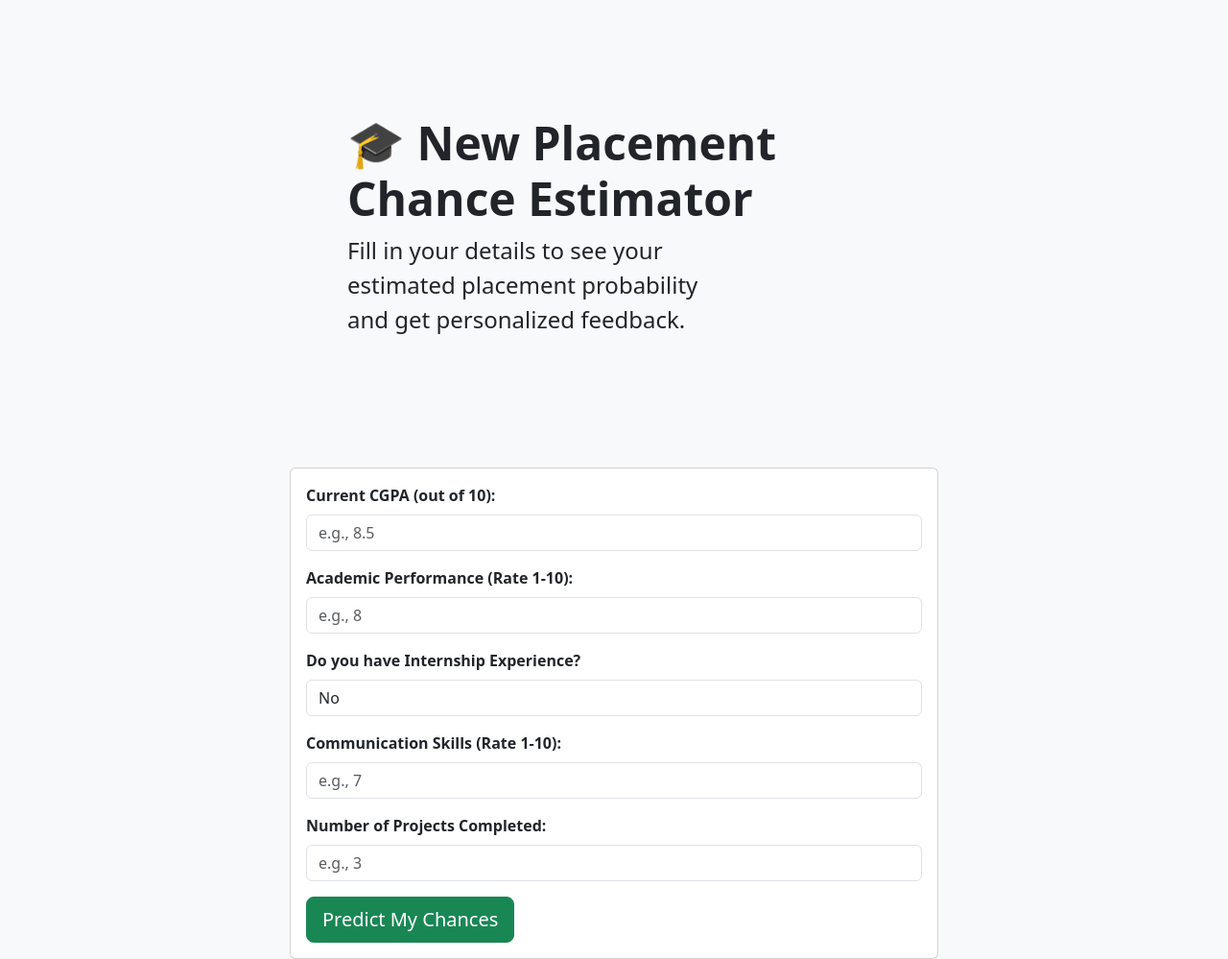
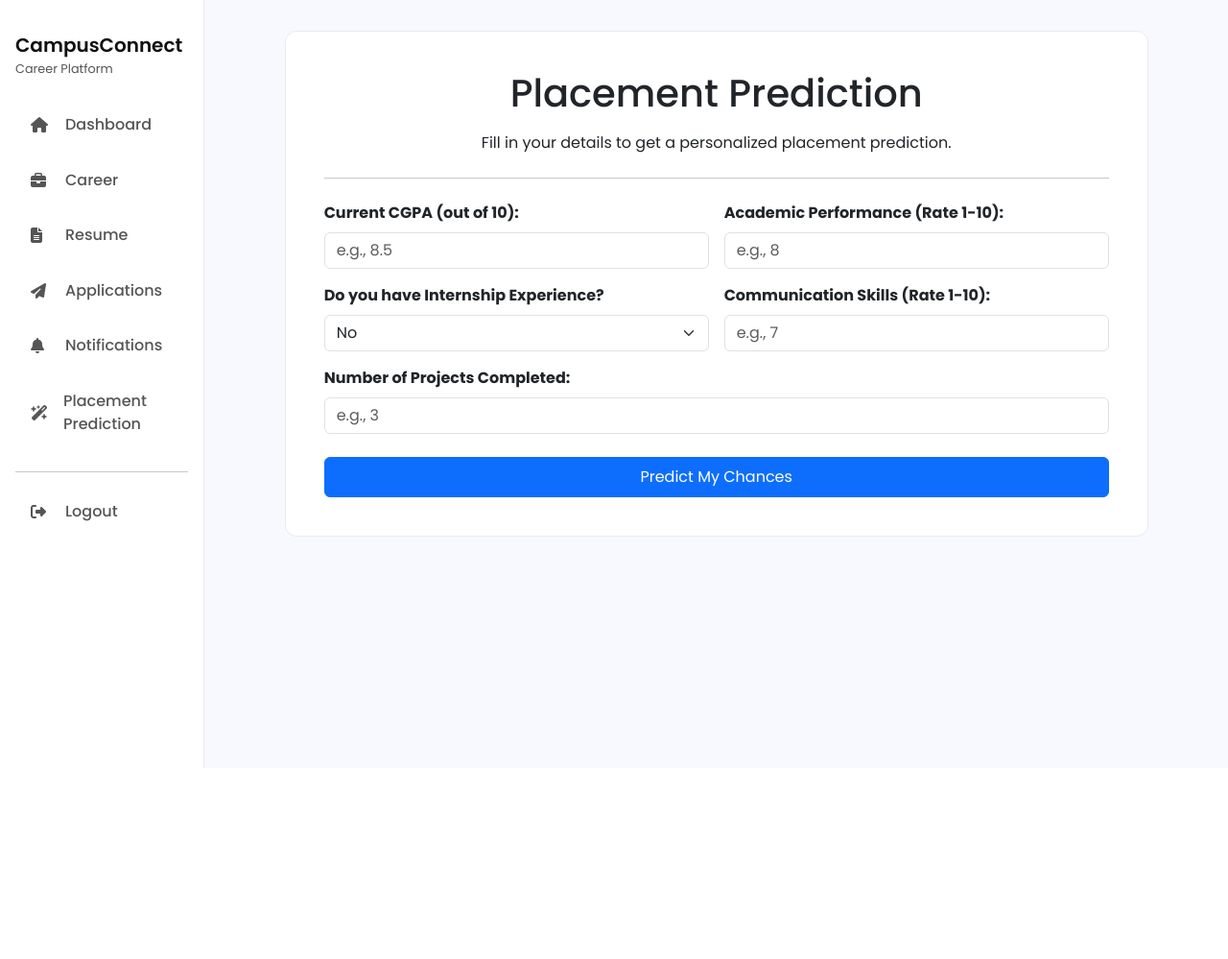
Before and after one commit to rinsham10/CampusConnect, a Django app: page /predictor/new/ in a window 1280 px wide. Shown: the whole page at 96% size. After the commit the page ends 800 px from the top, so only its background shows below. Run offline with Django 5.2, Linux system fonts and the light colour scheme; parts of the project's set-up code (start-up, migrations or seed data) failed here and were passed over.

Commit message:
v2 style done

```diff
--- a/predictor/templates/predictor/predictor_v2.html
+++ b/predictor/templates/predictor/predictor_v2.html
@@ -1,83 +1,142 @@
-<!-- templates/predictor/predictor_v2.html (Standalone Version) -->
+<!-- templates/predictor/predictor_v2.html -->
 
-<!DOCTYPE html>
-<html lang="en">
-<head>
-    <meta charset="UTF-8">
-    <title>New Placement Predictor</title>
+{% extends "users/career_base.html" %}
+{% load static %}
 
-    <!-- You can add your project's CSS link here if you have one -->
-    <!-- For example, if you use Bootstrap: -->
-    <link href="https://cdn.jsdelivr.net/npm/bootstrap@5.3.3/dist/css/bootstrap.min.css" rel="stylesheet">
+{% block career_content %}
 
+<!-- These styles are adapted from your original predictor for consistency -->
 <style>
-        /* A few basic styles to make it look nice */
-        body { background-color: #f8f9fa; }
-        .container { max-width: 700px; }
+    .predictor-container {
+        max-width: 900px;
+        margin: 0 auto;
+        padding: 2.5rem;
+        background-color: #fff;
+        border: 1px solid #e9e9f1;
+        border-radius: 0.75rem;
+    }
+    .result-box {
+        margin-top: 2rem;
+        padding: 1.5rem;
+        border-radius: 0.5rem;
+        text-align: left; /* Aligned left for better list readability */
+    }
+    .prediction-text {
+        font-size: 1.5rem;
+        font-weight: 600;
+        text-align: center;
+        margin-bottom: 1rem;
+    }
+    .recommendations ul {
+        padding-left: 20px;
+        margin-top: 10px;
+    }
+    .recommendations li {
+        margin-bottom: 8px;
+    }
+    /* Custom alert colors to avoid conflicts with base template styles */
+    .alert-success-custom {
+        background-color: #d4edda;
+        color: #155724;
+        border: 1px solid #c3e6cb;
+    }
+    .alert-warning-custom {
+        background-color: #edf1ff;
+        color: #000000;
+        border: 1px solid #ffffff;
+    }
 </style>
-</head>
-<body>
 
-    <div class="container mt-4">
-        <div class="p-5 mb-4 bg-light rounded-3">
-            <div class="container-fluid py-5">
-                <h1 class="display-5 fw-bold">🎓 New Placement Chance Estimator</h1>
-                <p class="col-md-8 fs-4">Fill in your details to see your estimated placement probability and get personalized feedback.</p>
+<div class="career-main-content">
+    <div class="predictor-container">
+        <div class="text-center">
+            <h1 class="mb-3">Placement Prediction</h1>
+            <p>Fill in your details to get a personalized placement prediction.</p>
         </div>
+        <hr class="my-4">
+
+        <form method="post">
+            {% csrf_token %}
+            <div class="row g-3">
+                <div class="col-md-6">
+                    <label for="cgpa" class="form-label"><b>Current CGPA (out of 10):</b></label>
+                    <input type="number" step="0.01" name="cgpa" id="cgpa-input" class="form-control" min="1" max="10" placeholder="e.g., 8.5" required>
+                    <p id="cgpa-error" style="color: red; display: none; margin-top: 5px;">CGPA must be between 0.00 and 10.00.</p>
                 </div>
 
-        <div class="card card-body">
-            <form method="post">
-                {% csrf_token %}
-
-                <div class="form-group mb-3">
-                    <label for="cgpa" class="form-label"><b>Current CGPA (out of 10):</b></label>
-                    <input type="number" step="0.01" name="cgpa" class="form-control" min="1" max="10" placeholder="e.g., 8.5" required>
-                </div>
-
-                <div class="form-group mb-3">
+                <div class="col-md-6">
                     <label for="academic_performance" class="form-label"><b>Academic Performance (Rate 1-10):</b></label>
                     <input type="number" name="academic_performance" class="form-control" min="1" max="10" placeholder="e.g., 8" required>
                 </div>
 
-                <div class="form-group mb-3">
+                <div class="col-md-6">
                     <label for="internship_experience" class="form-label"><b>Do you have Internship Experience?</b></label>
-                    <select name="internship_experience" class="form-control" required>
+                    <select name="internship_experience" class="form-select" required>
                         <option value="No">No</option>
                         <option value="Yes">Yes</option>
                     </select>
                 </div>
 
-                <div class="form-group mb-3">
+                <div class="col-md-6">
                     <label for="communication_skills" class="form-label"><b>Communication Skills (Rate 1-10):</b></label>
                     <input type="number" name="communication_skills" class="form-control" min="1" max="10" placeholder="e.g., 7" required>
                 </div>
 
-                <div class="form-group mb-3">
+                <div class="col-12">
                     <label for="projects_completed" class="form-label"><b>Number of Projects Completed:</b></label>
                     <input type="number" name="projects_completed" class="form-control" min="0" placeholder="e.g., 3" required>
                 </div>
+            </div>
+            <button type="submit" class="btn btn-primary w-100 mt-4 py-2">Predict My Chances</button>
+        </form>
 
-                <button type="submit" class="btn btn-success btn-lg">Predict My Chances</button>
-            </form>
+        {% if error_message %}
+            <div class="result-box mt-4 alert alert-danger">
+                <p class="prediction-text">Error: {{ error_message }}</p>
             </div>
-
-        {% if prediction %}
-            <div class="mt-4 p-4 rounded {% if 'not' in prediction %}alert alert-warning{% else %}alert alert-success{% endif %}">
-                <h4 class="alert-heading">{{ prediction }}</h4>
+        {% elif prediction %}
+            <div class="result-box mt-4 {% if prob_placed >= 0.5 %}alert-success-custom{% else %}alert-warning-custom{% endif %}">
+                <p class="prediction-text">{{ prediction }}</p>
 
                 {% if recommendations %}
                     <hr>
+                    <div class="recommendations">
                         <p class="mb-1"><b>💡 Here are some suggestions for you:</b></p>
                         <ul>
                             {% for item in recommendations %}
-                            <li>{{ item }}</li>
+                                <li>{{ item|safe }}</li>
                             {% endfor %}
                         </ul>
+                    </div>
                 {% endif %}
             </div>
         {% endif %}
     </div>
+</div>
 
-</body>
-</html>
+<!-- JavaScript for real-time CGPA validation -->
+<script>
+    const cgpaInput = document.getElementById('cgpa-input');
+    const cgpaError = document.getElementById('cgpa-error');
+    const form = document.querySelector('form');
+
+    cgpaInput.addEventListener('input', function() {
+        const value = parseFloat(cgpaInput.value);
+        if (value < 0 || value > 10) {
+            cgpaError.style.display = 'block';
+        } else {
+            cgpaError.style.display = 'none';
+        }
+    });
+
+    form.addEventListener('submit', function(event) {
+        const value = parseFloat(cgpaInput.value);
+        if (value < 0 || value > 10) {
+            event.preventDefault();
+            cgpaError.style.display = 'block';
+            alert('Please correct the CGPA value before submitting.');
+        }
+    });
+</script>
+
+{% endblock %}
```
Lines whose indentation alone changed are shown as unchanged.
